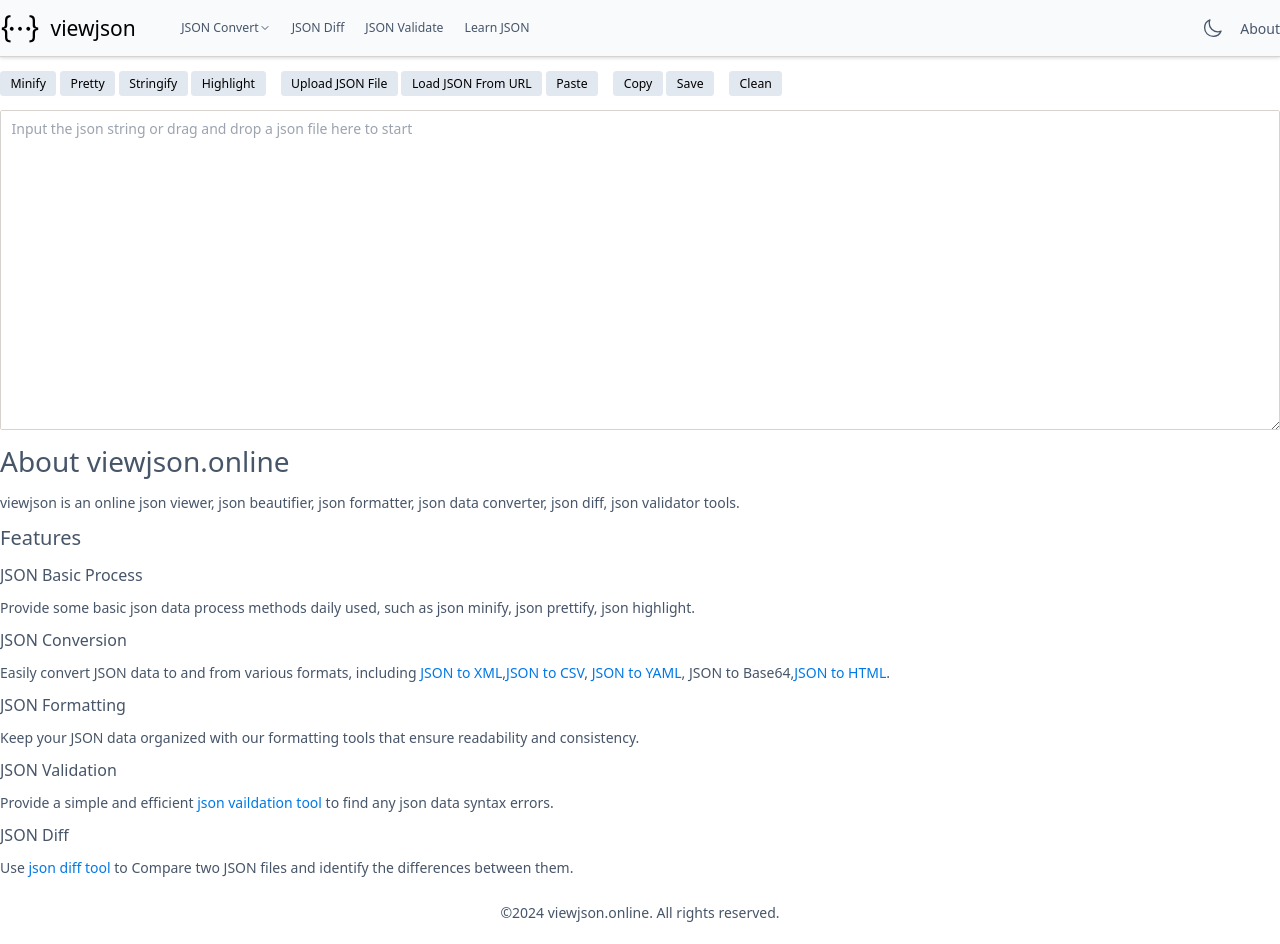
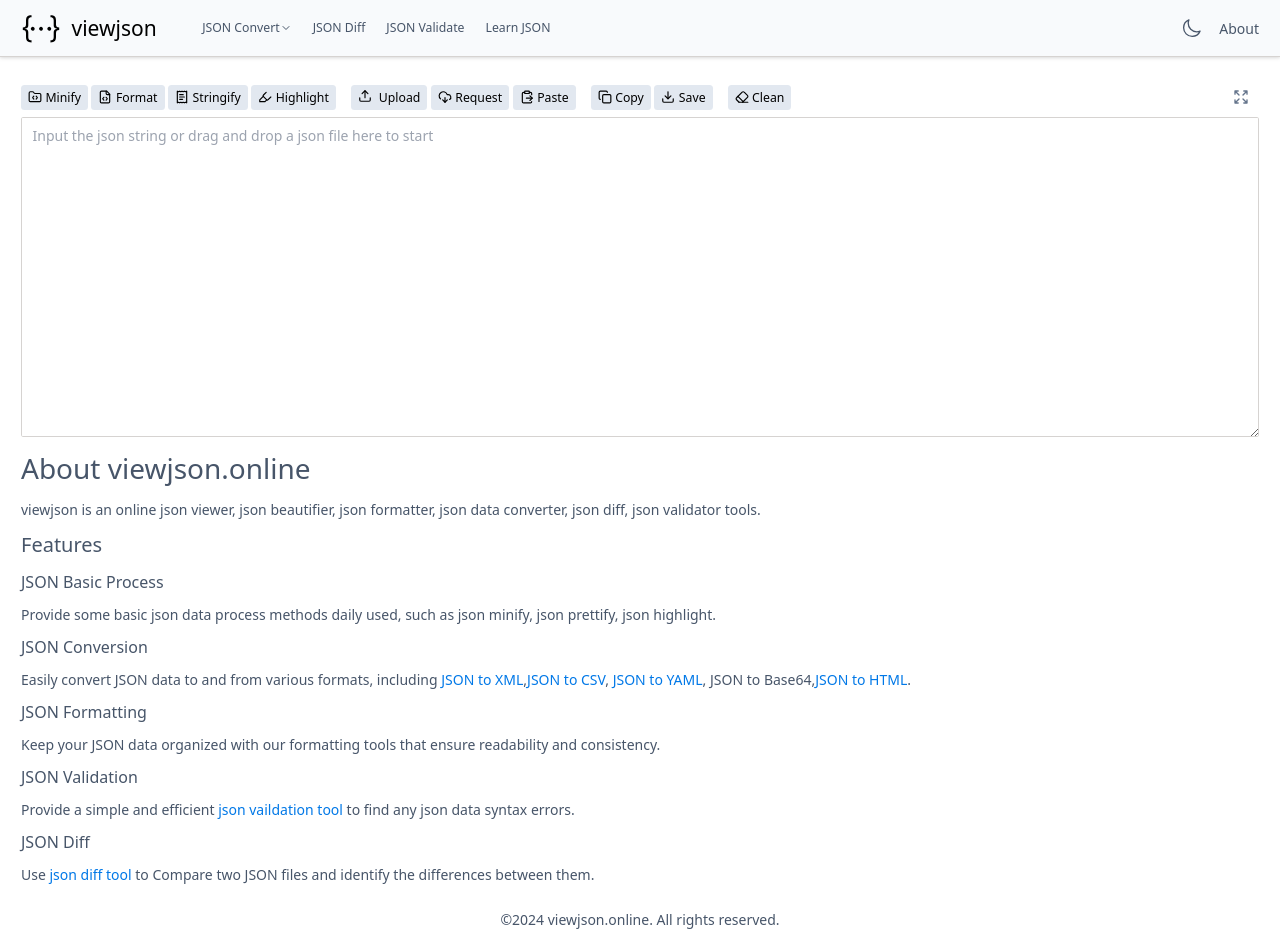
Before and after one commit to monjer/viewjson, a Next.js app: page / in a window 1280 px wide. Built offline with nearby package versions, Linux system fonts and the light colour scheme.

Commit message:
feat: add some button icon and fix layout problem

```diff
--- a/app/convert/layout.tsx
+++ b/app/convert/layout.tsx
@@ -6,7 +6,7 @@ interface Props {
 }
 const Layout: React.FC = (props: Props) => {
   return (
-    <ResponseContainer>
+    <ResponseContainer className="min-h-[calc(60vh)]">
       {props.children}
     </ResponseContainer>
   );
--- a/app/format/Content/index.tsx
+++ b/app/format/Content/index.tsx
@@ -13,6 +13,8 @@ import Divider from "@/components/Divider";
 import UploadButton from "@/components/UploadButton";
 import { readFileAsText } from "@/utils";
 import Dropzone from '@/components/Dropzone';
+import { Download, Copy, Eraser, ClipboardPaste, Upload, CloudDownload, FileCode, Expand, FolderCode, Highlighter, Shrink, ReceiptText } from "lucide-react";
+
 enum ViewType {
   Plain = 'plain',
   Highlight = 'highlight',
@@ -28,6 +30,7 @@ function Main() {
   const [popOverVisible, setPopOverVisible] = React.useState(false);
   const [requestTipVisible, setRequestTipVisible] = React.useState(false);
   const [requestSuccess, setRequestSuccess] = React.useState(false);
+  const [expand, setExpand] = React.useState(false);
 
   const [viewType, setViewType] = React.useState(ViewType.Plain);
 
@@ -180,16 +183,26 @@ function Main() {
 
   };
 
+  const onExpandBtnClick = () => {
+    setExpand(!expand);
+  };
+
+  const editorClassname = expand ? 'fixed bottom-0 left-0 top-[60px] right-0 bg-white dark:bg-gray-950 p-6' : '';
   return (
-    <>
+    <div className={editorClassname}>
       <Flex style={{ flexDirection: 'column', alignItems: "stretch" }}>
-        <Flex className="mb-4" gap="2" align="center">
-          <Button title="minify json string" onClick={onCompressBtnClick}>Minify</Button>
-          <Button title="pretty json string" onClick={onFormtBtnClick}>Pretty</Button>
-          <Button title="stringify json string" onClick={onToJSONString}>Stringify</Button>
-          <Button title="highlight json string" onClick={onHighlightBtnClick}>Highlight</Button>
+        <Flex className="mb-2" align="center" justify="between">
+          <Flex gap="2" align="center">
+            <Button title="minify json string" onClick={onCompressBtnClick}><FolderCode size={14} className="mr-1" />Minify</Button>
+            <Button title="pretty json string" onClick={onFormtBtnClick}><FileCode size={14} className="mr-1" /> Format</Button>
+            <Button title="stringify json string" onClick={onToJSONString}> <ReceiptText size={14} className="mr-1" />Stringify</Button>
+            <Button title="highlight json string" onClick={onHighlightBtnClick}><Highlighter size={14} className="mr-1" />Highlight</Button>
             <Divider vertical />
-          <UploadButton title="upload a json file " onChange={onLoadFile} >Upload JSON File</UploadButton>
+            <UploadButton title="upload a json file " onChange={onLoadFile} >
+              <Flex>
+                <Upload size={14} className="mr-1" /> Upload
+              </Flex>
+            </UploadButton>
             <Popover
               visible={popOverVisible}
               onVisibleChange={(visible) => {
@@ -208,15 +221,18 @@ function Main() {
                 </section>
               }
             >
-            <Button title="request json data from a url">Load JSON From URL</Button>
+              <Button title="request json data from a url"><CloudDownload size={14} className="mr-1" /> Request</Button>
             </Popover>
-          <Button onClick={onPasetBtnClick} title="paste json string">Paste</Button>
+            <Button onClick={onPasetBtnClick} title="paste json string"><ClipboardPaste size={14} className="mr-1" /> Paste</Button>
             <Divider vertical />
-          <Button onClick={onCopyBtnClick} title="copy json string">Copy</Button>
-          <Button onClick={onDownloadBtnClick} title="save json string and download as a file">Save</Button>
+            <Button onClick={onCopyBtnClick} title="copy json string"><Copy size={14} className="mr-1" /> Copy</Button>
+            <Button onClick={onDownloadBtnClick} title="save json string and download as a file"><Download size={14} className="mr-1" />Save</Button>
             <Divider vertical />
-          <Button onClick={onCleanBtnClick} title="clean json string">Clean</Button>
-
+            <Button onClick={onCleanBtnClick} title="clean json string"><Eraser size={14} className="mr-1" />Clean</Button>
+          </Flex>
+          <Button type="text" onClick={onExpandBtnClick}>
+            {expand ? <Shrink size={16} className="mr-1" /> : <Expand size={16} className="mr-1" />}
+          </Button>
         </Flex>
         <div style={{ flex: 1, overflow: 'hidden' }} >
           <Dropzone onChange={acceptedFiles => onLoadFile(acceptedFiles[0])}>
@@ -239,7 +255,7 @@ function Main() {
         type={requestSuccess ? 'success' : 'error'}
         visible={requestTipVisible}
         onClose={() => { setRequestTipVisible(false); }} />
-    </>
+    </div>
   );
 }
 export default Main;
--- a/app/format/page.tsx
+++ b/app/format/page.tsx
@@ -3,7 +3,7 @@ import Content from './Content';
 
 export default function Page() {
   return (
-    <div className="mt-4">
+    <div className="mt-8">
       <Content />
       <article>
         <h1 >About viewjson.online</h1>
--- a/app/validate/page.tsx
+++ b/app/validate/page.tsx
@@ -67,6 +67,7 @@ export default function Page() {
         placeholder="Input a json string"
         validateValue={validateJSON}
         extensions={[lintExtension, lintGutter()]}
+        showExpandButton={false}
         language="json" />
     </div >
   );
--- a/components/Button/index.tsx
+++ b/components/Button/index.tsx
@@ -13,7 +13,7 @@ interface ButtonProps {
 
 const Button: React.ForwardRefRenderFunction<HTMLButtonElement, ButtonProps> = (props: ButtonProps, ref: React.Ref<HTMLButtonElement>) => {
   const { className, type = "primary", children, disabled, loading, style = {}, ...rest } = props;
-  const baseStyles = 'flex items-center justify-center whitespace-nowrap rounded text-sm transition-all ease-in-outrounded py-1 px-3';
+  const baseStyles = 'flex items-center justify-center whitespace-nowrap rounded text-sm transition-all ease-in-outrounded py-1 px-2';
   const loadingStyles = loading || disabled ? 'bg-gray-300 cursor-not-allowed disabled:opacity-50' : '';
   const typeStyles = {
     primary: 'bg-slate-200 text-black enabled:hover:bg-slate-700 enabled:hover:text-white dark:bg-blue-500 dark:text-white enabled:dark:hover:bg-blue-700 enabled:dark:hover:text-white',
--- a/components/CodeEditorPanel/index.tsx
+++ b/components/CodeEditorPanel/index.tsx
@@ -14,6 +14,7 @@ import CmEditor from "@/components/CmEditor";
 import { getLanguage } from "@/utils";
 import { Extension } from '@codemirror/state';
 import formatCode from "@/utils/formatCode";
+import { Download, Copy, Eraser, ClipboardPaste, Upload, CloudDownload, FileCode, Expand, Shrink } from "lucide-react";
 
 enum ErrrorType {
   UploadError = 'UploadError',
@@ -31,11 +32,12 @@ interface Props {
   extensions?: Extension[],
   actionButtonVisible?: boolean,
   placeholder?: string;
+  showExpandButton?: boolean;
 }
 
 
 function CodeEditorPanel(props: Props) {
-  const { filename, mime, language = 'json', validateValue, extensions = [], actionButtonVisible = true, placeholder = '' } = props;
+  const { filename, mime, language = 'json', validateValue, extensions = [], actionButtonVisible = true, placeholder = '', showExpandButton = true } = props;
   const [value, setValue] = React.useState(props.defaulValue || props.value || '');
   const [toastVisible, setToastVisible] = React.useState(false);
   const [jsonUrl, setJsonUrl] = React.useState('');
@@ -44,6 +46,7 @@ function CodeEditorPanel(props: Props) {
   const [requestTipVisible, setRequestTipVisible] = React.useState(false);
   const [requestSuccess, setRequestSuccess] = React.useState(false);
   const langExtension = getLanguage(language);
+  const [expand, setExpand] = React.useState(false);
 
   const getErrorMessage = (type: ErrrorType) => {
     return {
@@ -147,20 +150,31 @@ function CodeEditorPanel(props: Props) {
     setValue(formattedStr);
   };
 
+  const onExpandBtnClick = () => {
+    setExpand(!expand);
+  };
+
   React.useEffect(() => {
     if ('value' in props) {
       setValue(props.value);
     }
   }, [props.value]);
 
+  const editorClassname = expand ? 'fixed bottom-0 left-0 top-[100px] right-0 bg-white dark:bg-gray-950 p-6 z-50' : 'h-full w-full';
+
   return (
     <>
-      <Flex className="h-full w-full" style={{ flexDirection: 'column', alignItems: "stretch" }}>
-        <Flex className="my-4" gap="2" align="center">
+      <Flex className={editorClassname} style={{ flexDirection: 'column', alignItems: "stretch" }}>
+        <Flex className="mb-2" align="center" justify="between">
+          <Flex align="center" gap="2"  >
             {
               actionButtonVisible && (
                 <>
-                <UploadButton onChange={onLoadFile} title={`upload a ${language} file`} >Upload File</UploadButton>
+                  <UploadButton onChange={onLoadFile} title={`upload a ${language} file`} >
+                    <Flex align="center">
+                      <Upload size={14} className="mr-1" />Upload
+                    </Flex>
+                  </UploadButton>
                   <Popover
                     visible={popOverVisible}
                     onVisibleChange={(visible) => {
@@ -179,27 +193,33 @@ function CodeEditorPanel(props: Props) {
                       </section>
                     }
                   >
-                  <Button title={`request ${language} data from a url`} >Load From URL</Button>
+                    <Button title={`request ${language} data from a url`} ><CloudDownload size={14} className="mr-1" />Request</Button>
                   </Popover>
-                <Button title={`paste ${language} string from clipboard`} onClick={onPasetBtnClick}>Paste</Button>
+                  <Button title={`paste ${language} string from clipboard`} onClick={onPasetBtnClick}><ClipboardPaste size={14} className="mr-1" /> Paste</Button>
                   <Divider vertical />
                 </>
               )
             }
-          <Button title={`format ${language} string`} onClick={onPrettyPrintBtnClick}>Format</Button>
-          <Button title={`copy ${language} string to clipboard`} onClick={onCopyBtnClick}>Copy</Button>
-          <Button title={`save and download ${language} string as file`} onClick={onDownloadBtnClick}>Save</Button>
+            <Button title={`format ${language} string`} onClick={onPrettyPrintBtnClick}><FileCode size={14} className="mr-1" />Format</Button>
+            <Button title={`copy ${language} string to clipboard`} onClick={onCopyBtnClick}><Copy size={14} className="mr-1" />Copy</Button>
+            <Button title={`save and download ${language} string as file`} onClick={onDownloadBtnClick}><Download size={14} className="mr-1" />Save</Button>
             <Divider vertical />
-          <Button title={`clean ${language} string`} onClick={onCleanBtnClick}>Clean</Button>
+            <Button title={`clean ${language} string`} onClick={onCleanBtnClick}><Eraser size={14} className="mr-1" />Clean</Button>
+          </Flex>
+          {
+            showExpandButton && (
+              <Button type="text" onClick={onExpandBtnClick} className="pr-0">
+                {expand ? <Shrink size={16} className="mr-1" /> : <Expand size={16} className="mr-1" />}
+              </Button>
+            )
+          }
 
         </Flex>
-        <div style={{ flex: 1, overflow: 'hidden' }}>
         <Dropzone onChange={acceptedFiles => onLoadFile(acceptedFiles[0])}>
-            <Card className="app-highlight-json-block h-[calc(60vh)] w-full overflow-auto resize-y" >
+          <Card className="h-[calc(60vh)] w-full overflow-auto  resize-y" >
             <CmEditor placeholder={placeholder} code={value} onChange={onValueChange} extensions={[langExtension, ...extensions]} />
           </Card>
         </Dropzone>
-        </div>
       </Flex>
       <Toast
         type="error"
--- a/slots/ResponseContainer/index.tsx
+++ b/slots/ResponseContainer/index.tsx
@@ -2,5 +2,5 @@ import React from "react";
 
 export default function ResponseContainer(props) {
   const { children, className = "", style = {} } = props;
-  return <div className={`xl:container lg:container md:container	mx-auto ${className}`} style={style}>{children}</div>;
+  return <div className={`px-6 mx-auto ${className}`} style={style}>{children}</div>;
 }
```
Lines whose indentation alone changed are shown as unchanged.
